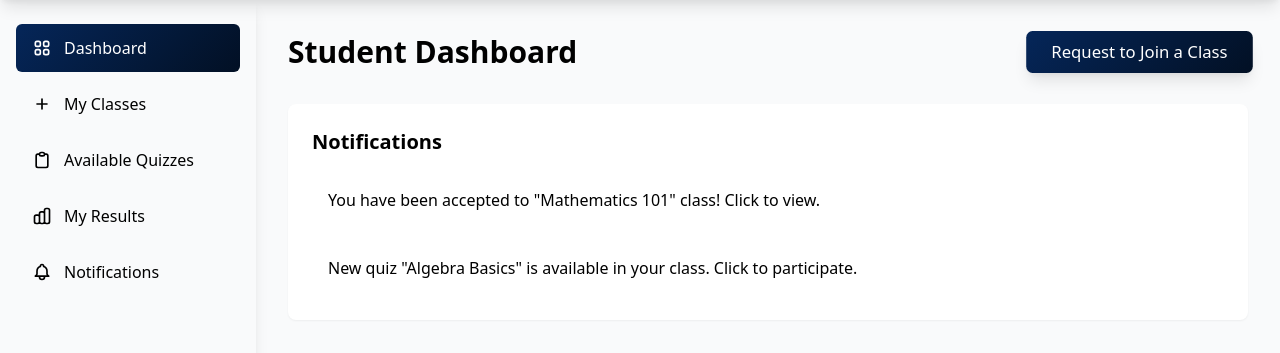
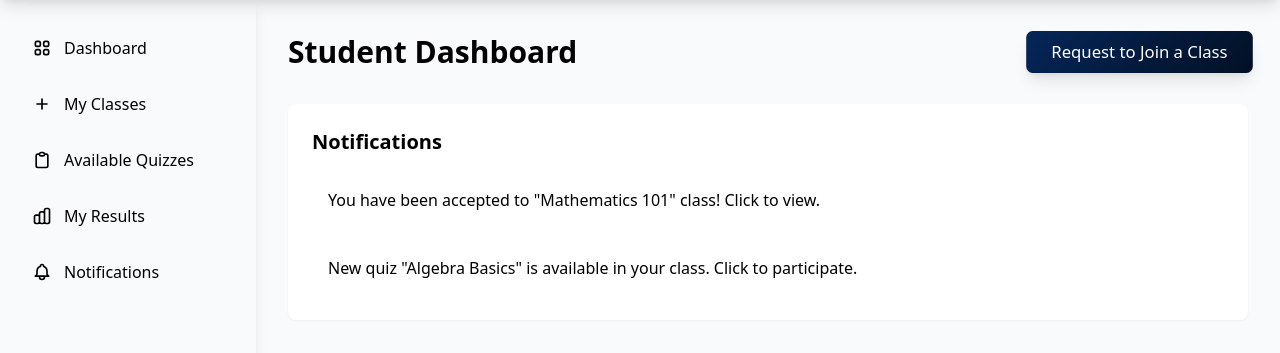
Before and after one commit to taouamwalideddine/prj-File-Rouge, a Laravel app: page / in a window 1280 px wide. Shown: the part 64-417 px from the top of the page. Run offline with Laravel 12, Linux system fonts and the light colour scheme.

Commit message:
V1 student dashboard done

```diff
--- a/resources/views/test.blade.php
+++ b/resources/views/test.blade.php
@@ -39,7 +39,6 @@
     </style>
 </head>
 <body class="bg-gray-50 font-sans">
-    <!-- Navbar -->
     <nav class="gradient-bg text-white p-4 sticky top-0 z-50 shadow-lg">
         <div class="container mx-auto flex justify-between items-center">
             <div class="flex items-center space-x-3">
@@ -62,13 +61,12 @@
         </div>
     </nav>
 
-    <!-- Sidebar -->
     <div class="flex">
         <div class="w-64 bg-#021024 shadow-lg min-h-screen pt-4">
             <div class="px-4 py-2">
                 <ul class="space-y-2">
                     <li>
-                        <a href="#" class="block px-4 py-3 rounded-md gradient-bg text-white hover:bg-indigo-700 transition-all flex items-center space-x-3">
+                        <a href="#" class="block px-4 py-3 rounded-md bg-#052659 hover:text-indigo-300   transition-all flex items-center space-x-3">
                             <svg xmlns="http://www.w3.org/2000/svg" class="h-5 w-5" fill="none" viewBox="0 0 24 24" stroke="currentColor">
                                 <path stroke-linecap="round" stroke-linejoin="round" stroke-width="2" d="M4 6a2 2 0 012-2h2a2 2 0 012 2v2a2 2 0 01-2 2H6a2 2 0 01-2-2V6zM14 6a2 2 0 012-2h2a2 2 0 012 2v2a2 2 0 01-2 2h-2a2 2 0 01-2-2V6zM4 16a2 2 0 012-2h2a2 2 0 012 2v2a2 2 0 01-2 2H6a2 2 0 01-2-2v-2zM14 16a2 2 0 012-2h2a2 2 0 012 2v2a2 2 0 01-2 2h-2a2 2 0 01-2-2v-2z" />
                             </svg>
@@ -76,7 +74,7 @@
                         </a>
                     </li>
                     <li>
-                        <a href="#" class="block px-4 py-3 rounded-md text-#C1EBFF hover:bg-#7DA0CA hover:bg-indtransition-all flex items-center space-x-3">
+                        <a href="#" class="block px-4 py-3 rounded-md text-#C1EBFF hover:bg-#7DA0CA hover:text-indigo-300   transition-all flex items-center space-x-3">
                             <svg xmlns="http://www.w3.org/2000/svg" class="h-5 w-5" fill="none" viewBox="0 0 24 24" stroke="currentColor">
                                 <path stroke-linecap="round" stroke-linejoin="round" stroke-width="2" d="M12 6v6m0 0v6m0-6h6m-6 0H6" />
                             </svg>
@@ -84,7 +82,7 @@
                         </a>
                     </li>
                     <li>
-                        <a href="#" class="block px-4 py-3 rounded-md text-#C1EBFF hover:bg-#7DA0CA hover:text-white transition-all flex items-center space-x-3">
+                        <a href="#" class="block px-4 py-3 rounded-md text-#C1EBFF hover:bg-#7DA0CA hover:text-indigo-300   transition-all flex items-center space-x-3">
                             <svg xmlns="http://www.w3.org/2000/svg" class="h-5 w-5" fill="none" viewBox="0 0 24 24" stroke="currentColor">
                                 <path stroke-linecap="round" stroke-linejoin="round" stroke-width="2" d="M9 5H7a2 2 0 00-2 2v12a2 2 0 002 2h10a2 2 0 002-2V7a2 2 0 00-2-2h-2M9 5a2 2 0 002 2h2a2 2 0 002-2M9 5a2 2 0 012-2h2a2 2 0 012 2" />
                             </svg>
@@ -92,7 +90,7 @@
                         </a>
                     </li>
                     <li>
-                        <a href="#" class="block px-4 py-3 rounded-md text-#C1EBFF hover:bg-#7DA0CA hover:text-white transition-all flex items-center space-x-3">
+                        <a href="#" class="block px-4 py-3 rounded-md text-#C1EBFF hover:bg-#7DA0CA hover:text-indigo-300   transition-all flex items-center space-x-3">
                             <svg xmlns="http://www.w3.org/2000/svg" class="h-5 w-5" fill="none" viewBox="0 0 24 24" stroke="currentColor">
                                 <path stroke-linecap="round" stroke-linejoin="round" stroke-width="2" d="M9 19v-6a2 2 0 00-2-2H5a2 2 0 00-2 2v6a2 2 0 002 2h2a2 2 0 002-2zm0 0V9a2 2 0 012-2h2a2 2 0 012 2v10m-6 0a2 2 0 002 2h2a2 2 0 002-2m0 0V5a2 2 0 012-2h2a2 2 0 012 2v14a2 2 0 01-2 2h-2a2 2 0 01-2-2z" />
                             </svg>
@@ -100,7 +98,7 @@
                         </a>
                     </li>
                     <li>
-                        <a href="#" class="block px-4 py-3 rounded-md text-#C1EBFF hover:bg-#7DA0CA hover:text-white transition-all flex items-center space-x-3">
+                        <a href="#" class="block px-4 py-3 rounded-md text-#C1EBFF hover:bg-#7DA0CA hover:text-indigo-300  transition-all flex items-center space-x-3">
                             <svg xmlns="http://www.w3.org/2000/svg" class="h-5 w-5" fill="none" viewBox="0 0 24 24" stroke="currentColor">
                                 <path stroke-linecap="round" stroke-linejoin="round" stroke-width="2" d="M15 17h5l-1.405-1.405A2.032 2.032 0 0118 14.158V11a6.002 6.002 0 00-4-5.659V5a2 2 0 10-4 0v.341C7.67 6.165 6 8.388 6 11v3.159c0 .538-.214 1.055-.595 1.436L4 17h5m6 0v1a3 3 0 11-6 0v-1m6 0H9" />
                             </svg>
@@ -111,14 +109,12 @@
             </div>
         </div>
 
-        <!-- Main Content -->
         <div class="flex-1 p-8">
             <div class="flex justify-between items-center mb-8">
                 <h2 class="text-3xl font-bold text-#021024">Student Dashboard</h2>
                 <button class="gradient-bg hover:bg-#7DA0CA text-white font-medium py-2 px-6 rounded-md shadow-lg transform transition-transform hover:scale-105 pulse">Request to Join a Class</button>
             </div>
 
-            <!-- Notifications -->
             <div class="bg-white p-6 rounded-lg shadow-sm mb-8">
                 <h3 class="text-xl font-bold text-#021024 mb-4">Notifications</h3>
                 <div class="space-y-3">
@@ -131,7 +127,6 @@
                 </div>
             </div>
 
-            <!-- My Classes -->
             <h3 class="text-xl font-bold text-#021024 mb-6">My Classes</h3>
             <div class="grid grid-cols-1 md:grid-cols-2 gap-6 mb-8">
                 <div class="bg-white rounded-lg shadow hover-lift transition-transform p-6">
@@ -150,7 +145,6 @@
                 </div>
             </div>
 
-            <!-- Available Quizzes -->
             <h3 class="text-xl font-bold text-#021024 mb-6">Available Quizzes</h3>
             <div class="grid grid-cols-1 sm:grid-cols-2 lg:grid-cols-3 gap-6 mb-8">
                 <div class="bg-white rounded-lg shadow overflow-hidden hover-lift transition-transform quiz-card">
@@ -174,10 +168,8 @@
                         <button class="gradient-bg hover:bg-#7DA0CA text-white font-medium py-2 px-6 rounded-md shadow-lg transform transition-transform hover:scale-105 w-full">Take Quiz</button>
                     </div>
                 </div>
-                <!-- Repeat for other quizzes -->
             </div>
 
-            <!-- Upcoming Quizzes -->
             <h3 class="text-xl font-bold text-#021024 mb-6">Upcoming Quizzes</h3>
             <div class="bg-white rounded-lg shadow-sm p-6 mb-8">
                 <div class="overflow-x-auto">
@@ -201,13 +193,11 @@
                                     <span class="px-2 inline-flex text-xs leading-5 font-semibold rounded-full bg-yellow-100 text-yellow-800">Upcoming</span>
                                 </td>
                             </tr>
-                            <!-- Repeat for other quizzes -->
                         </tbody>
                     </table>
                 </div>
             </div>
 
-            <!-- Recent Results -->
             <h3 class="text-xl font-bold text-#021024 mb-6">Recent Results</h3>
             <div class="bg-white rounded-lg shadow-sm p-6">
                 <div class="overflow-x-auto">
@@ -231,13 +221,11 @@
                                     <button class="text-#052659 hover:text-#7DA0CA transition-all">View Details</button>
                                 </td>
                             </tr>
-                            <!-- Repeat for other results -->
                         </tbody>
                     </table>
                 </div>
             </div>
 
-            <!-- Footer -->
             <footer class="mt-12 py-6 border-t border-#C1EBFF">
                 <div class="text-center text-#548383 text-sm">
                     <p>© 2025 QuizHub. All rights reserved.</p>
```
